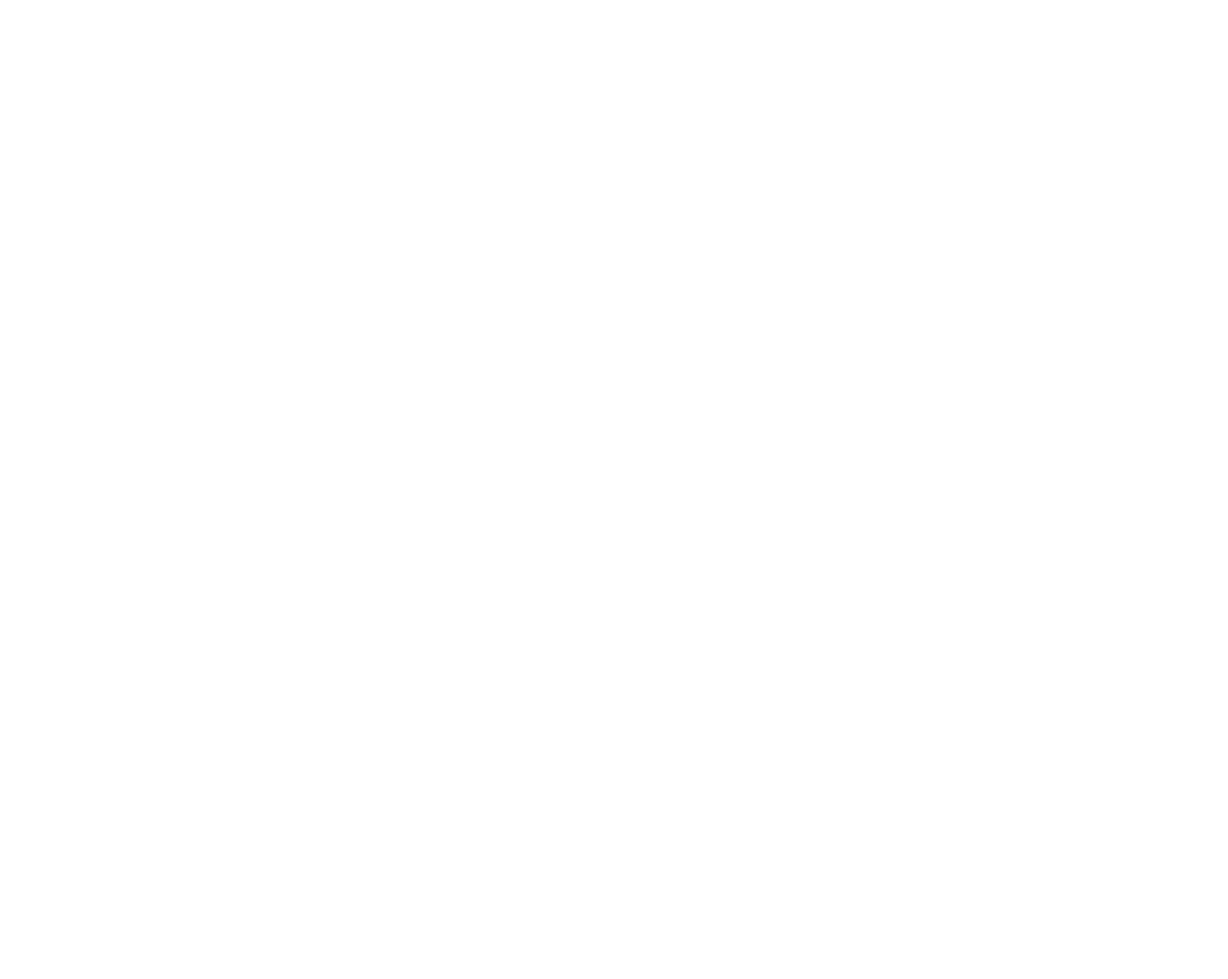
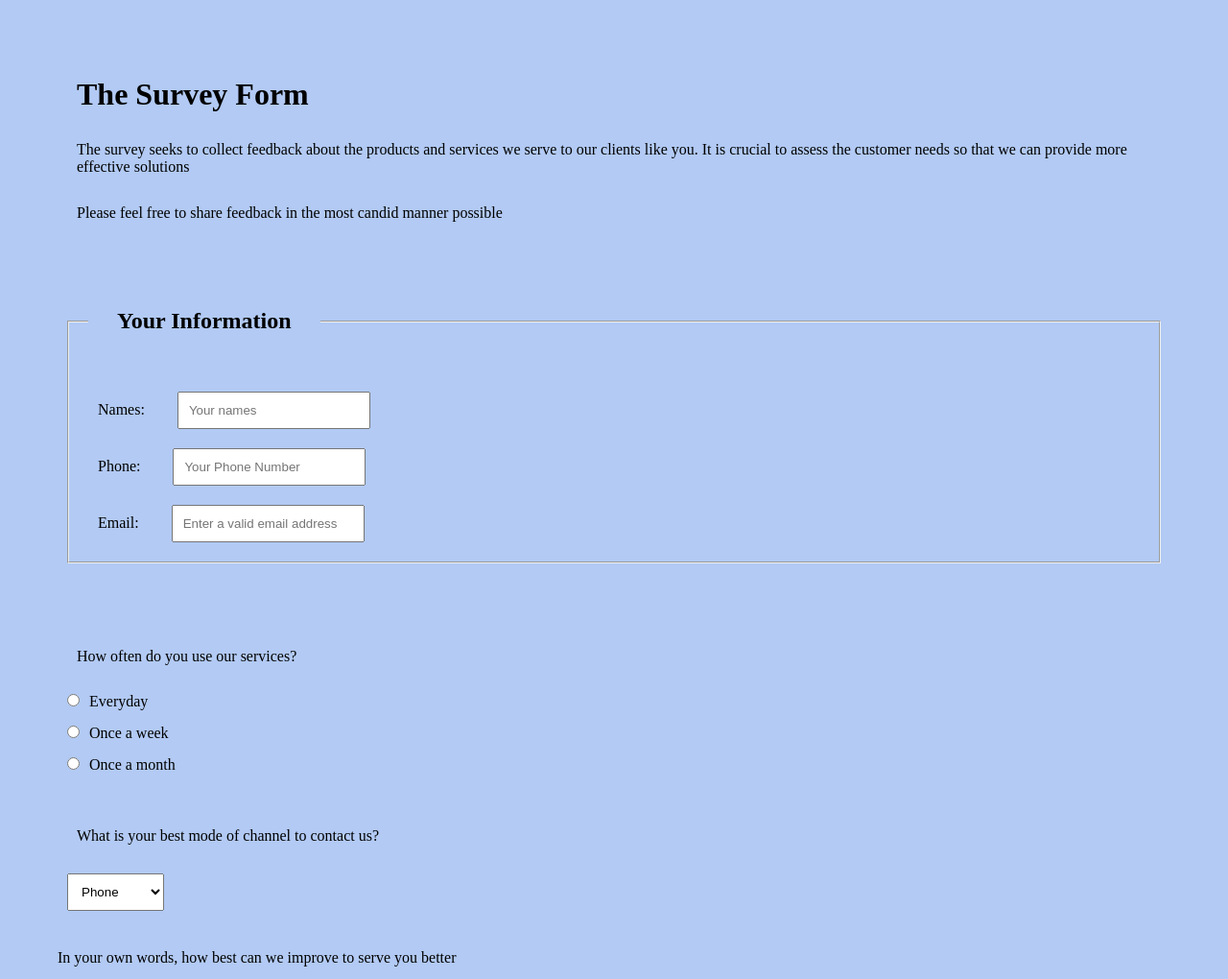
Before and after one commit to Antonio256/Antonio256.github.io, a plain HTML site: page survey.html in a window 1280 px wide. Shown: the top 1020 px of the page at 96% size. Before the commit the page ends 800 px from the top, so only its background shows below. Drawn offline with Linux system fonts and the light colour scheme.

Commit message:
form updated

```diff
--- /dev/null
+++ b/form.css
@@ -0,0 +1,20 @@
+*{
+  margin: 10px;
+  padding: 10px;
+}
+
+h1{
+  align: center;
+
+}
+.survey-form{
+  background: #b2caf4;
+  border: 5px; solid;
+}
+
+.title{
+  text-align: center;
+  font-weight: bold;
+  font-style:  normal;
+  font-family:  arial, helvetica, sans-serif;
+}
--- a/survey.html
+++ b/survey.html
@@ -0,0 +1,68 @@
+<!DOCTYPE html>
+<html lang="en">
+  <head>
+    <meta charset="utf-8">
+    <title>Survey Form</title>
+    <link rel="stylesheet" href="form.css">
+  </head>
+
+  <body class="survey-form">
+
+   <div id="title">
+     <h1>The Survey Form</h1>
+     <p>The survey seeks to collect feedback about the products and services we serve to our clients like you.
+     It is crucial to assess the customer needs so that we can provide more effective solutions</p>
+
+    <p>Please feel free to share feedback in the most candid manner possible</p>
+
+   </div>
+
+   <form >
+     <fieldset>
+         <legend><h2>Your Information</h2></legend>
+         <label for="name">Names: </label>
+         <input type="text" name="name" id="name" required placeholder="Your names"> <br/>
+       <label for="number">Phone:</label>
+       <input type="text" name="number" id="number" required placeholder="Your Phone Number"> <br>
+
+       <label for="email">Email:</label>
+       <input type="text" name="email" id="usermail" required placeholder="Enter a valid email address"> <br/>
+
+       </fieldset>
+   </form>  <br>
+
+<form action="index.html" method="get">
+  <p>How often do you use our services?</p>
+  <input type="radio" name="name" value="Everyday">Everyday <br>
+  <input type="radio" name="name" value="once a week">Once a week<br>
+  <input type="radio" name="name" value="Once a month">Once a month<br>
+
+</form>
+<form action="index.html" method="get">
+  <p>What is your best mode of channel to contact us?</p>
+  <select>
+    <option value="phone">Phone</option>
+    <option value="facebook">Facebook</option>
+    <option value="twitter">Twitter</option>
+    <option value="email">Email</option>
+
+  </select>
+</form>
+
+<p>In your own words, how best can we improve to serve you better</p>
+<textarea rows="20" cols="50">Input your text here</textarea>
+<br>
+
+<input type="submit" name="" value="">
+
+<form action="index.html" method="post">
+  <p>Your feedback is important to us</p>
+  <input type="submit" value="Submit">
+
+</form>
+
+  <body>
+
+
+  </body>
+</html>
```
Also changed, not shown: index.html (+0 -1 lines).
